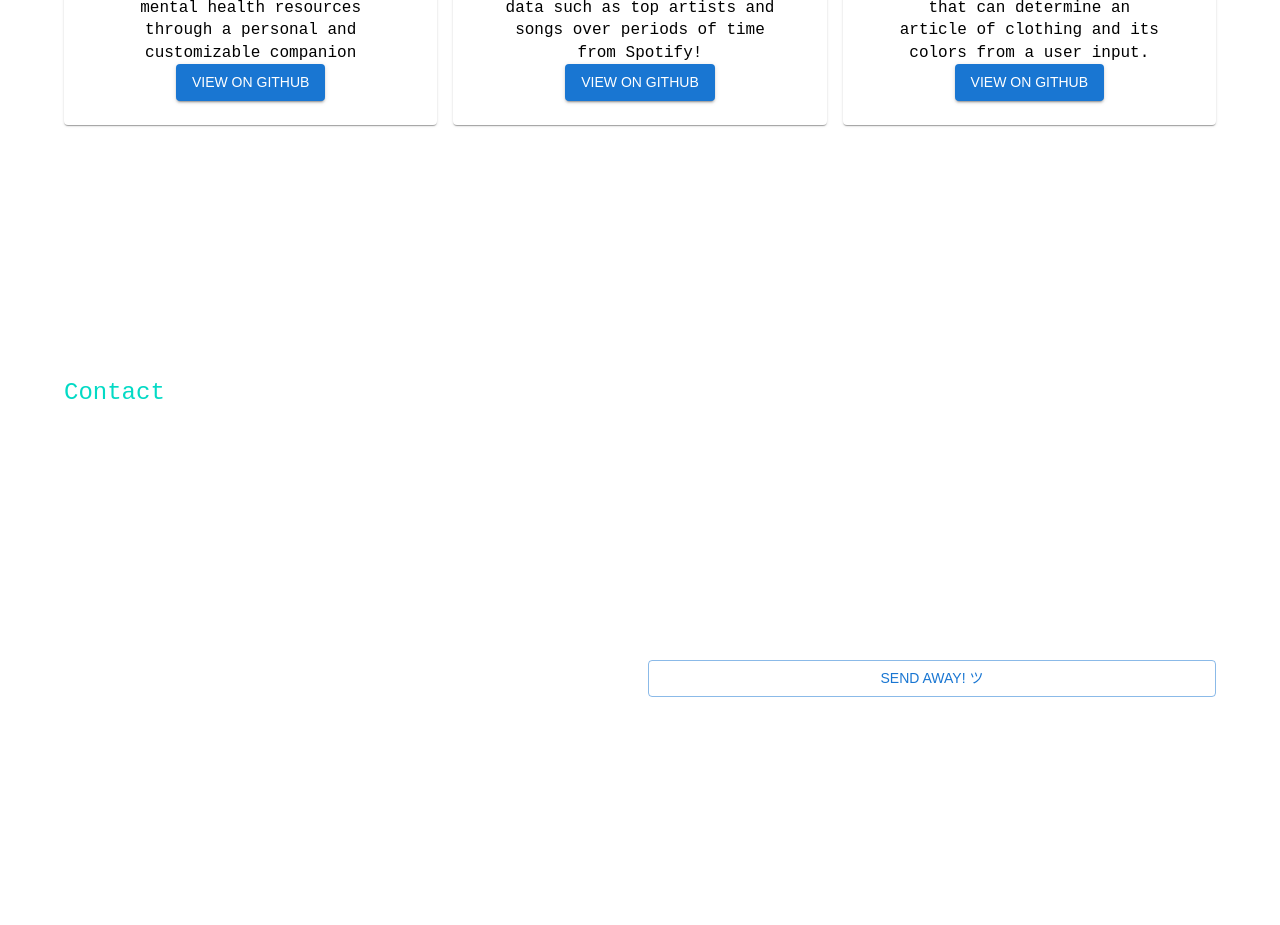
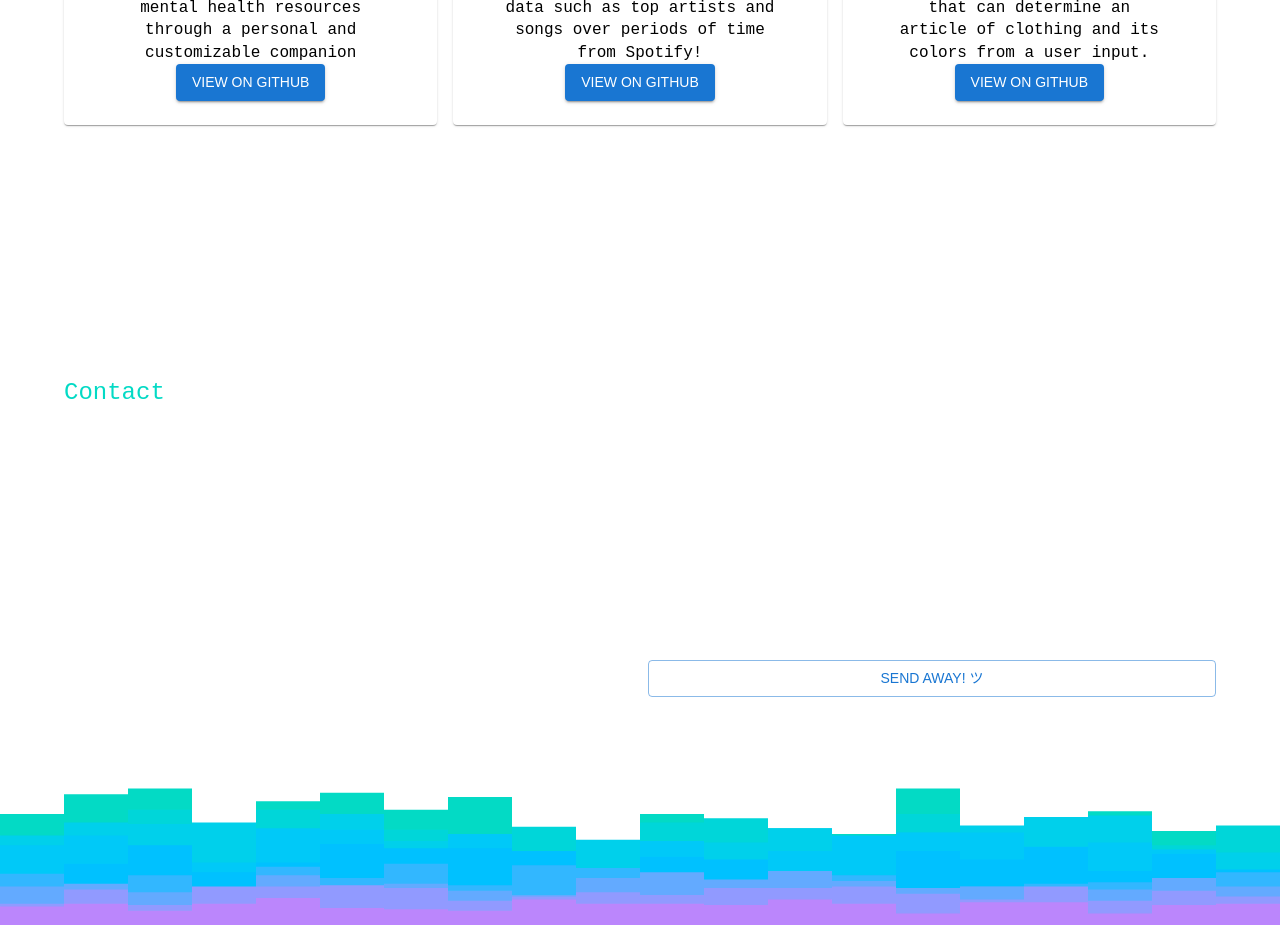
Before and after one commit to Knishmas/web-portfolio, a React (Create React App) app: page / in a window 1280 px wide. Shown: the part 3640-4565 px from the top of the page. Built offline with nearby package versions, Linux system fonts and the light colour scheme.

Commit message:
Added background to contact section

```diff
--- a/src/components/Styles/Contact.css
+++ b/src/components/Styles/Contact.css
@@ -7,6 +7,13 @@
     display: flex;
     justify-content: flex-end;
 }
+#contact-section {
+  background:
+    url("../../assets/steps.svg");
+  background-repeat: no-repeat;
+  background-position: bottom center;
+  background-size: cover;
+}
 
 @media (max-width: 600px) {
     .form-container {
```
